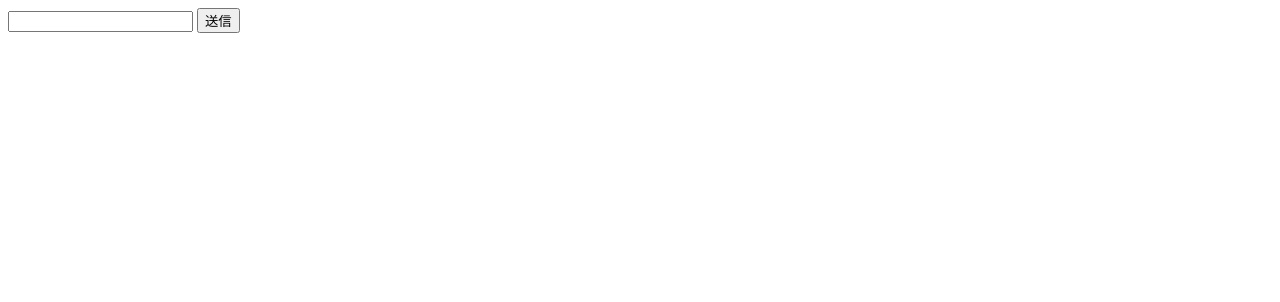
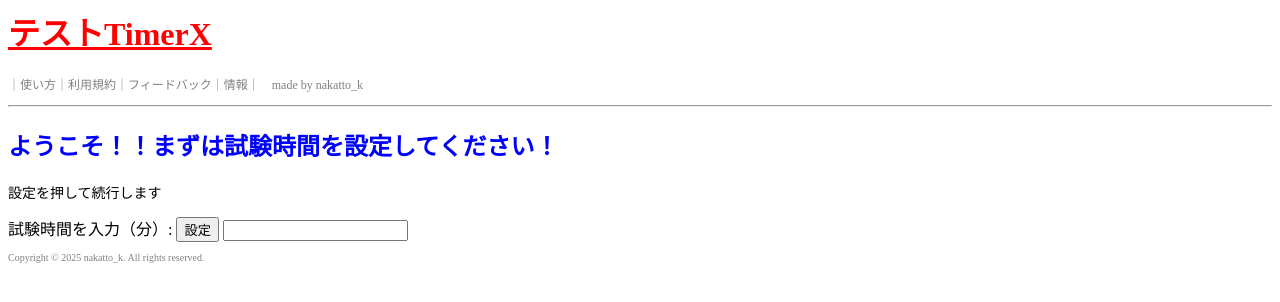
Before and after one commit to nakatto-k/TestTimerX, a plain HTML site: page index.html in a window 1280 px wide. Drawn offline with Linux system fonts and the light colour scheme.

Commit message:
Update index.html

```diff
--- a/index.html
+++ b/index.html
@@ -1,17 +1,22 @@
-<!DOCTYPE html>
-<html lang="ja">
-<head>
-    <meta charset="UTF-8">
-    <meta name="viewport" content="width=device-width, initial-scale=1.0">
-    <title>テスト</title>
-</head>
-<body>
-    <input type="text" id="textInput" />
-    <button id="submitButton">送信</button>
+<html>
+  <hard>
+    <title>テストTimerX by@nakatto_k</title>
+  </hard>
+  <body>
+    <h1 style="color:red;text-decoration: underline;">テストTimerX</h1>
+    <p style="font-size:12px;color:gray">｜使い方｜利用規約｜フィードバック｜情報｜　made by nakatto_k</p>
+    <hr>
+    <h2 style="color:blue">ようこそ！！まずは試験時間を設定してください！</h2>
+    <p style="font-size:14px">設定を押して続行します</p>
+    <label for="examTime">試験時間を入力（分）:</label>
+    <button id="試験時間">設定</button>
+    <input type="number" id="試験時間" name="試験時間" required>
 
     <script>
-        console.log('スクリプトが読み込まれました！'); // まずこの行が出るか確認
+    document.getElementById('試験時間').addEventListener('click', () => {
+        const inputValue = document.getElementById('試験時間').value;
+        console.log('入力された値:', inputValue); // コンソールに出力
+    });
+</script>
 
-        document.getElementById('submitButton').addEventListener('click', () => {
-            console.log('ボタンがクリックされました！'); // ボタンがクリックされたら出力
-            const inputValue = document.getElementById('textInput').value;
+    <p style="font-size:10px;color:gray">Copyright © 2025 nakatto_k. All rights reserved.</p>
```
